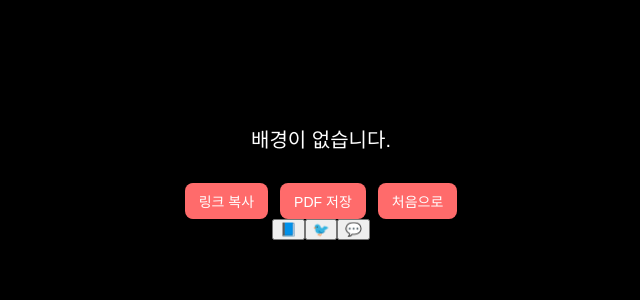
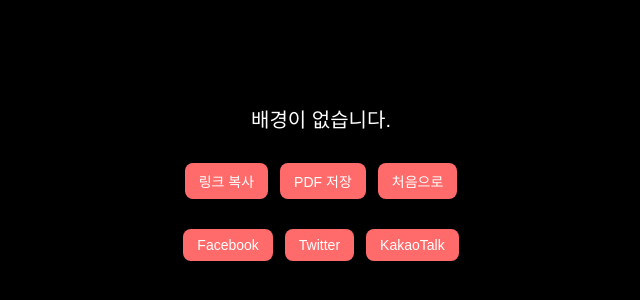
Before and after one commit to xeon-243859/ppongtok-app, a React (Vite) app: page /preview in a window 1280 px wide. Shown: the part 318-618 px from the top of the page, without its empty margins (319-959 px from the left). Built offline with nearby package versions, Linux system fonts and the light colour scheme.

Commit message:
Fix: 이미지 우선 조건, 자막 표시 유지, 공유 버튼 텍스트 스타일로 변경

```diff
--- a/src/pages/LovePreviewPage.jsx
+++ b/src/pages/LovePreviewPage.jsx
@@ -47,10 +47,10 @@ const LovePreviewPage = () => {
 
   return (
     <div className="preview-container">
-      {video && !image ? (
+      {image ? (
+        <img className="preview-media" src={image} alt="선택된 이미지" />
+      ) : video ? (
         <video className="preview-media" src={video} autoPlay loop muted />
-      ) : image ? (
-        <img className="preview-media" src={image} alt="선택된 이미지" />
       ) : (
         <div className="preview-placeholder">배경이 없습니다.</div>
       )}
@@ -65,10 +65,10 @@ const LovePreviewPage = () => {
         <button onClick={handleRestart}>처음으로</button>
       </div>
 
-      <div className="preview-sns">
-        <button onClick={() => handleShare("facebook")}>📘</button>
-        <button onClick={() => handleShare("twitter")}>🐦</button>
-        <button onClick={() => handleShare("kakao")}>💬</button>
+      <div className="preview-buttons">
+        <button onClick={() => handleShare("facebook")}>Facebook</button>
+        <button onClick={() => handleShare("twitter")}>Twitter</button>
+        <button onClick={() => handleShare("kakao")}>KakaoTalk</button>
       </div>
     </div>
   );
```
